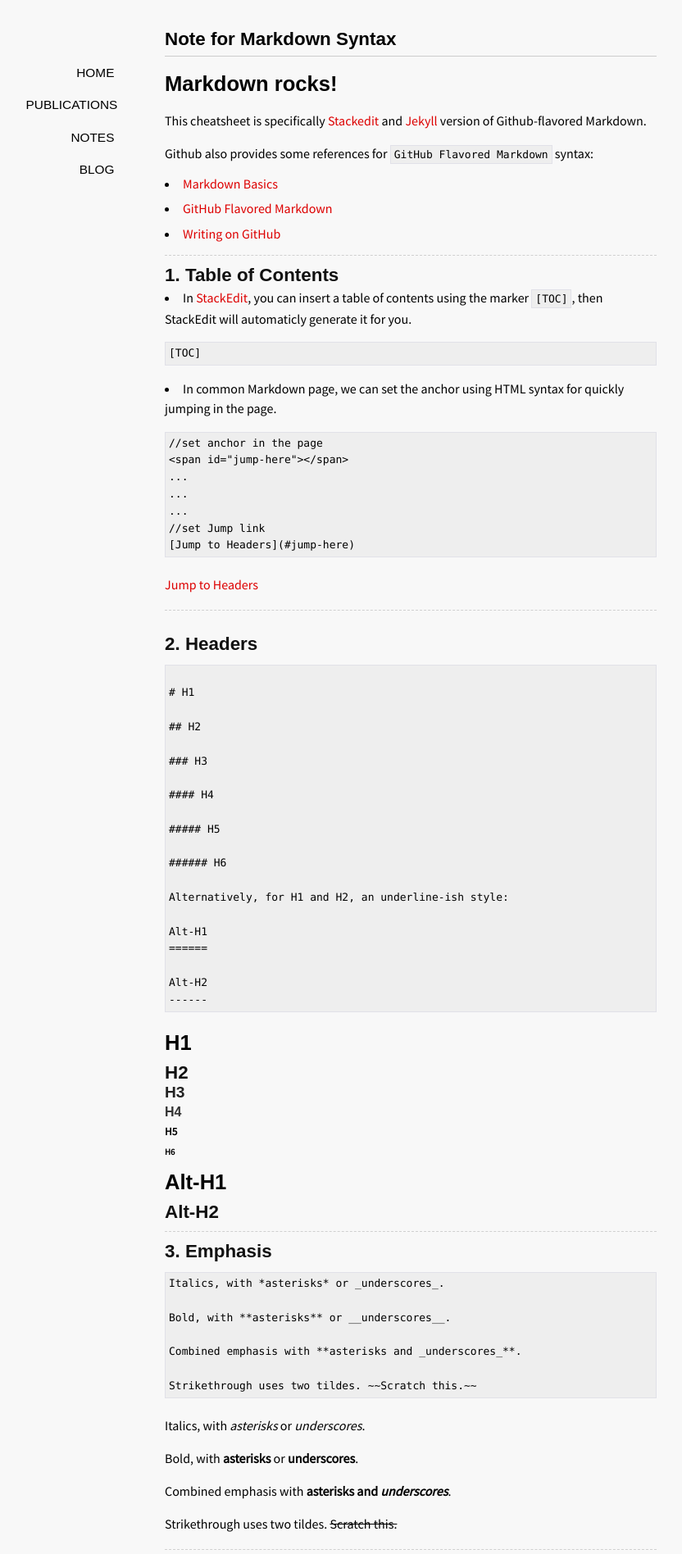
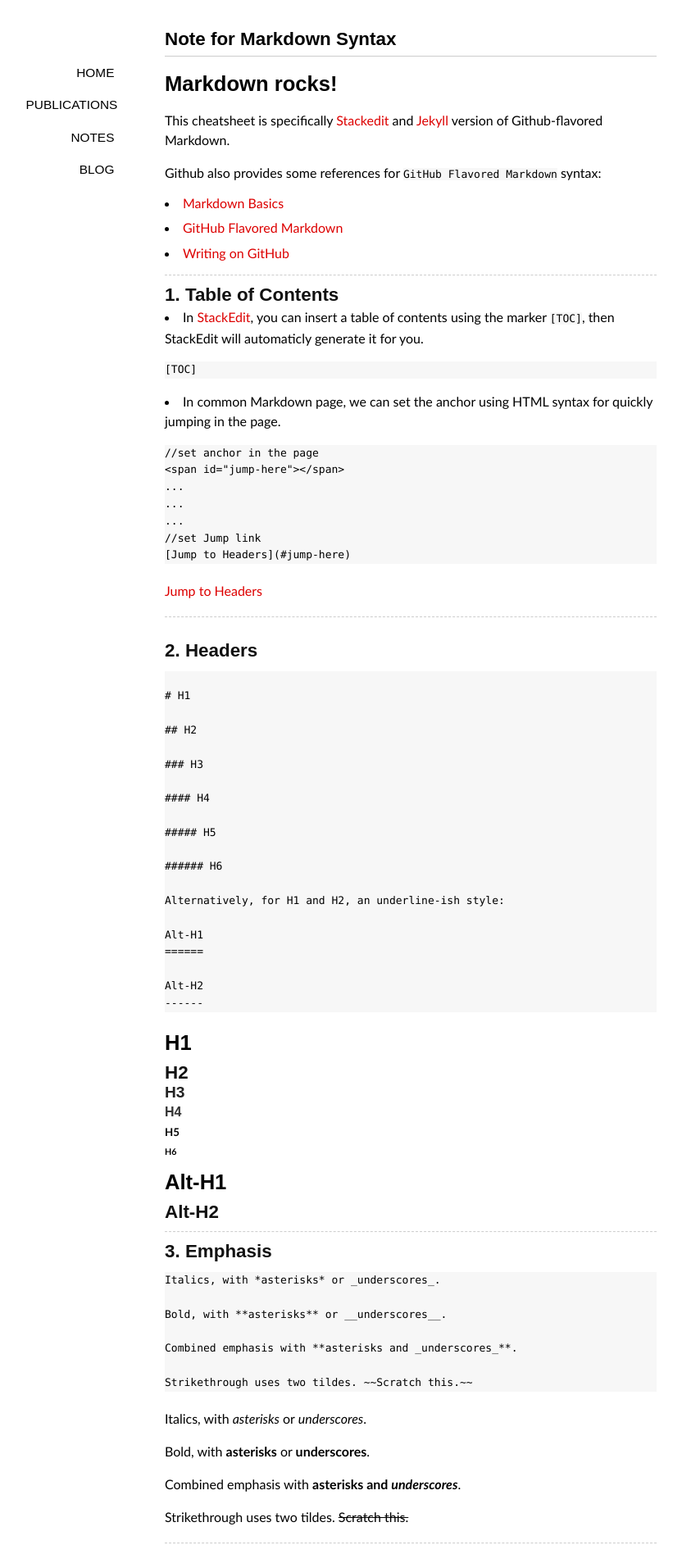
Before and after one commit to ionvision/ionvision.github.io.bk, a Jekyll site: the page built from notes/markdown-syntax.md, in a window 1280 px wide. Shown: the top 1896 px of the page at 82% size, without its empty margins (139-971 px from the left). Built offline with Jekyll 4.4.1, drawn with Linux system fonts in a browser that asks for light colours; some web fonts are replaced; formulas are drawn with MathJax 3.

Commit message:
Font type update

```diff
--- a/media/css/style.css
+++ b/media/css/style.css
@@ -9,11 +9,10 @@
 * |\.|._)._)
 * --------------------------------- */
 
-@import url(http://fonts.googleapis.com/css?family=Galdeano);
-@import url(http://fonts.googleapis.com/css?family=Electrolize);
-@import url(http://fonts.googleapis.com/css?family=Cuprum);
-@import url(http://fonts.googleapis.com/css?family=Source+Sans+Pro);
-body{font-size:14px;font-family:'Source Sans Pro', Helvetica, Arial, "Microsoft YaHei", sans-serif;;color:#000000;background-color:#f8f8f8;}
+@import url(http://fonts.useso.com/css?family=Galdeano);
+@import url(http://fonts.useso.com/css?family=Electrolize);
+@import url(http://fonts.useso.com/css?family=Cuprum);
+body{font-size:14px;font-family:"Galdeano","Hiragino Sans GB","Microsoft YaHei",Trebuchet,"Trebuchet MS",Tahoma,"Lucida Grande","Lucida Sans Unicode",Verdana,sans-serif;color:#000000;background-color:#ffffff;}
 *{padding:0;margin: 0;border:none;outline:none;}
 a{color:#dd0000;text-decoration:none;}
 a:hover{color:#333333;text-decoration:underline;}
@@ -29,7 +28,7 @@ blockquote p{margin:0;padding:.5em 0;}
 #container{width:600px;margin:2em auto;display:block;padding:0 2em;}
 .content{font-size:16px;line-height:24px;}
 .content h1{padding:.5em 0;}
-.content img{max-width:600px;display:block;margin:0px auto;-webkit-box-shadow:#999 0px 0px 0px;-moz-box-shadow:#999 0px 0px 0px;box-shadow:#999 0px 0px 0px;}
+.content img{max-width:600px;display:block;margin:4px auto;-webkit-box-shadow:#999 1px 1px 4px;-moz-box-shadow:#999 1px 1px 4px;box-shadow:#999 1px 1px 4px;}
 #tag_cloud{margin-bottom: 1em;}
 #tag_cloud a:hover{color:#333333 !important;text-decoration:none;}
 .listing-item,.listing-seperator{list-style-type:none;}
@@ -47,10 +46,11 @@ h2{font-family:"Cuprum","Hiragino Sans GB","Microsoft YaHei",sans-serif;font-siz
 h3{font-family:"Cuprum","Hiragino Sans GB","Microsoft YaHei",sans-serif;font-size:1.2em;color:#222;}
 h4{font-family:"Cuprum","Hiragino Sans GB","Microsoft YaHei",sans-serif;font-size:1em;color:#333;}
 pre,code{font-family:Menlo,"Andale Mono",Consolas,"Courier New",Monaco,monospace;font-size:13px;}
-code{
-background-color:#eee;
-border:1px solid #e1e1e8;
-padding:3px 4px;
-}
+code{background-color:#F7F7F7;}
 embed,object,iframe{display:block;margin:4px auto;}
 .gist{font-size: 12px;line-height:1.6;}
+@media print {
+  *{font-weight:normal;}
+  h1,h2,h3{font-weight:400;}
+  a{color:black;border-bottom:lightgray dotted 1px;}
+}
```
